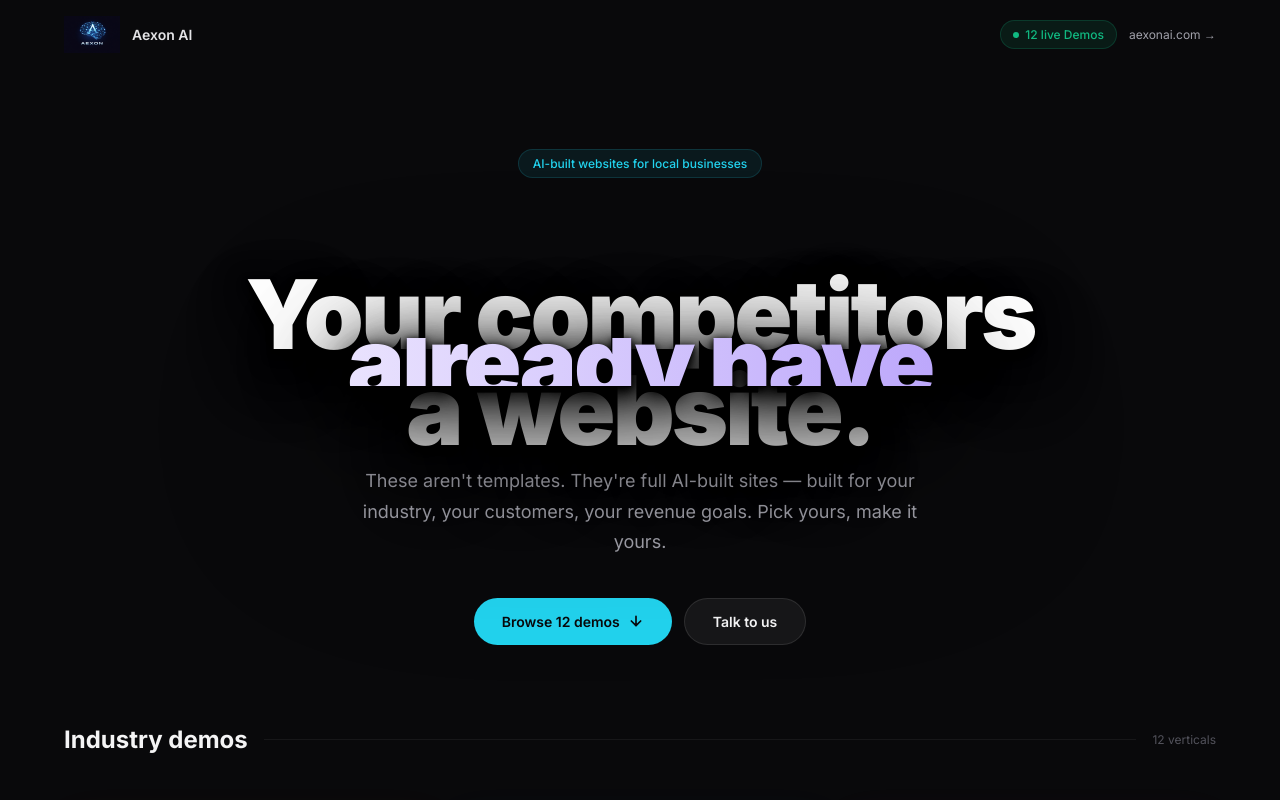
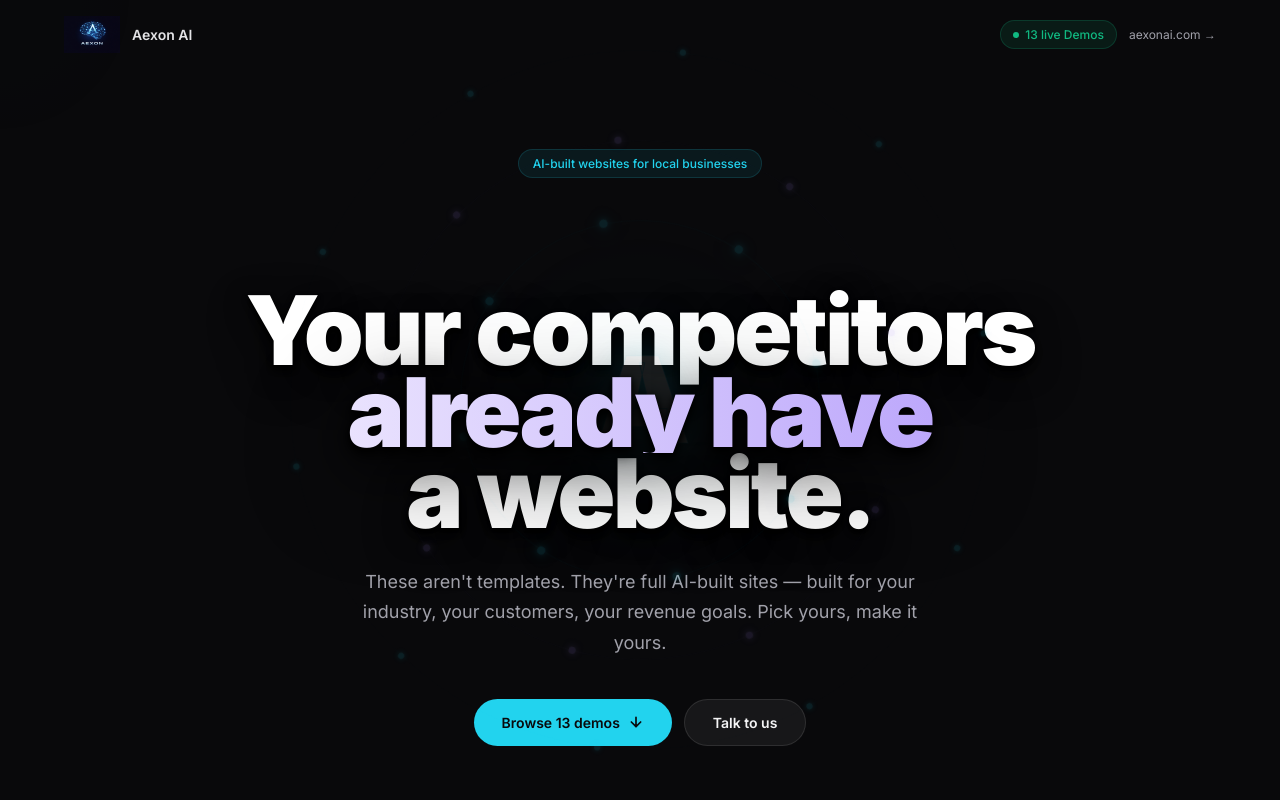
Before and after one commit to AEXON-AI-AGENCY/demo-staged-website-factory, a Next.js app: page / in a window 1280 px wide. Shown: the top 800 px of the page. Built offline with nearby package versions, Linux system fonts and the light colour scheme.

Commit message:
Full restore: orbital animation, 13 verticals (roofer back), line-height 0.85em, NOIR accent fix

```diff
--- a/app/page.tsx
+++ b/app/page.tsx
@@ -1,6 +1,7 @@
 "use client";
 
 import Image from "next/image";
+import AexonOrbitalAnimation from "@/components/AexonOrbitalAnimation";
 
 // ─── Icon map (inline SVGs, no external deps) ─────────────────────────────────
 const icons: Record<string, React.ReactNode> = {
@@ -70,22 +71,29 @@ const icons: Record<string, React.ReactNode> = {
       <rect x="2" y="3" width="20" height="14" rx="2"/><path d="M8 21h8M12 17v4"/>
     </svg>
   ),
+  roofer: (
+    <svg width="18" height="18" viewBox="0 0 24 24" fill="none" stroke="currentColor" strokeWidth="2" strokeLinecap="round" strokeLinejoin="round">
+      <path d="M3 9l9-7 9 7v11a2 2 0 0 1-2 2H5a2 2 0 0 1-2-2z"/>
+      <polyline points="9 22 9 12 15 12 15 22"/>
+    </svg>
+  ),
 };
 
 // ─── Vertical data ────────────────────────────────────────────────────────────
 const VERTICALS = {
-  hvac:         { name: "CoolPro HVAC",        industry: "HVAC",          accent: "#f97316", description: "Seasonal HVAC website with urgency-driven CTAs, maintenance plans showcase, and fast quote request forms that capture high-intent leads.", demoUrl: "/demo/hvac" },
-  electrician:   { name: "Current Electric LLC", industry: "Electrical",    accent: "#3b82f6", description: "Professional electrical services website with safety certifications front-and-center, service-specific landing pages, and instant scheduling.", demoUrl: "/demo/electrician" },
-  salon:         { name: "Glow Studio Salon",   industry: "Salon & Spa",   accent: "#ec4899", description: "Elegant salon website with visual stylist portfolios, service menu with pricing, and seamless online booking integration.", demoUrl: "/demo/salon" },
-  plumbing:      { name: "Bay Area Plumbing Co.", industry: "Plumbing",     accent: "#0ea5e9", description: "Service-focused plumbing website with instant booking, service area mapping, and trust signals that convert browsers into booked appointments.", demoUrl: "/demo/plumbing" },
-  "auto-repair": { name: "Westside Auto Care",   industry: "Auto Repair",   accent: "#8b5cf6", description: "Trust-building auto repair website with transparent pricing, service reminder features, and appointment scheduling that reduces no-shows.", demoUrl: "/demo/auto-repair" },
-  clothing:      { name: "NOIR Apparel",         industry: "Clothing Brand", accent: "#1e1e2e", description: "Fashion-forward brand website with lookbook aesthetics, product storytelling, and email capture for drop notifications.", demoUrl: "/demo/clothing" },
-  restaurant:    { name: "Mama Rosa's Italian Kitchen", industry: "Restaurant", accent: "#f59e0b", description: "Restaurant website with embedded menu, reservation system, and catering inquiry forms that capture group booking revenue.", demoUrl: "/demo/restaurant" },
-  "real-estate": { name: "Horizon Realty Group", industry: "Real Estate",   accent: "#10b981", description: "Boutique real estate website with agent profiles, listing showcases, and lead capture forms for buyer/seller inquiries.", demoUrl: "/demo/real-estate" },
-  "law-firm":    { name: "Morrison & Associates Law", industry: "Law Firm", accent: "#6366f1", description: "Professional law firm website with practice area pages, attorney credentials, and confidential consultation request forms.", demoUrl: "/demo/law-firm" },
-  insurance:     { name: "Shield Insurance Partners", industry: "Insurance", accent: "#22d3ee", description: "Insurance agency website with carrier comparisons, quote request forms, and trust-building testimonials from satisfied clients.", demoUrl: "/demo/insurance" },
-  ecommerce:     { name: "Vitality Nutrition",   industry: "E-Commerce",    accent: "#84cc16", description: "Clean supplement e-commerce website with ingredient transparency, customer reviews, and subscription options for recurring revenue.", demoUrl: "/demo/ecommerce" },
-  "tech-company":{ name: "Nexus AI",             industry: "Tech Company",  accent: "#a78bfa", description: "Enterprise AI platform demo with agentic workflows, data intelligence, and scalable automation showcase.", demoUrl: "/demo/tech-company" },
+  hvac:          { name: "CoolPro HVAC",               industry: "HVAC",           accent: "#f97316", description: "Seasonal HVAC website with urgency-driven CTAs, maintenance plans showcase, and fast quote request forms that capture high-intent leads.", demoUrl: "/demo/hvac" },
+  electrician:   { name: "Current Electric LLC",        industry: "Electrical",     accent: "#3b82f6", description: "Professional electrical services website with safety certifications front-and-center, service-specific landing pages, and instant scheduling.", demoUrl: "/demo/electrician" },
+  salon:          { name: "Glow Studio Salon",          industry: "Salon & Spa",    accent: "#ec4899", description: "Elegant salon website with visual stylist portfolios, service menu with pricing, and seamless online booking integration.", demoUrl: "/demo/salon" },
+  plumbing:       { name: "Bay Area Plumbing Co.",      industry: "Plumbing",       accent: "#0ea5e9", description: "Service-focused plumbing website with instant booking, service area mapping, and trust signals that convert browsers into booked appointments.", demoUrl: "/demo/plumbing" },
+  "auto-repair": { name: "Westside Auto Care",          industry: "Auto Repair",    accent: "#8b5cf6", description: "Trust-building auto repair website with transparent pricing, service reminder features, and appointment scheduling that reduces no-shows.", demoUrl: "/demo/auto-repair" },
+  roofer:         { name: "TopTier Roofing",            industry: "Roofing",        accent: "#EA580C", description: "Roofing contractor website with project galleries, insurance claim guidance, and inspection request forms optimized for storm damage season.", demoUrl: "/demo/roofer" },
+  clothing:       { name: "NOIR Apparel",                industry: "Clothing Brand",  accent: "#8b5cf6", description: "Fashion-forward brand website with lookbook aesthetics, product storytelling, and email capture for drop notifications.", demoUrl: "/demo/clothing" },
+  restaurant:     { name: "Mama Rosa's Italian Kitchen", industry: "Restaurant",    accent: "#f59e0b", description: "Restaurant website with embedded menu, reservation system, and catering inquiry forms that capture group booking revenue.", demoUrl: "/demo/restaurant" },
+  "real-estate": { name: "Horizon Realty Group",         industry: "Real Estate",    accent: "#10b981", description: "Boutique real estate website with agent profiles, listing showcases, and lead capture forms for buyer/seller inquiries.", demoUrl: "/demo/real-estate" },
+  "law-firm":    { name: "Morrison & Associates Law",    industry: "Law Firm",       accent: "#6366f1", description: "Professional law firm website with practice area pages, attorney credentials, and confidential consultation request forms.", demoUrl: "/demo/law-firm" },
+  insurance:      { name: "Shield Insurance Partners",   industry: "Insurance",      accent: "#22d3ee", description: "Insurance agency website with carrier comparisons, quote request forms, and trust-building testimonials from satisfied clients.", demoUrl: "/demo/insurance" },
+  ecommerce:      { name: "Vitality Nutrition",           industry: "E-Commerce",     accent: "#84cc16", description: "Clean supplement e-commerce website with ingredient transparency, customer reviews, and subscription options for recurring revenue.", demoUrl: "/demo/ecommerce" },
+  "tech-company":{ name: "Nexus AI",                      industry: "Tech Company",   accent: "#a78bfa", description: "Enterprise AI platform demo with agentic workflows, data intelligence, and scalable automation showcase.", demoUrl: "/demo/tech-company" },
 } as const;
 
 type VerticalKey = keyof typeof VERTICALS;
@@ -188,6 +196,9 @@ export default function Home() {
   return (
     <div style={{ minHeight: "100vh", background: "#09090b", color: "#f4f4f5", fontFamily: "Inter, system-ui, sans-serif" }}>
 
+      {/* Orbital animation — fixed background, first child, z-index 0 */}
+      <AexonOrbitalAnimation />
+
       {/* Nav */}
       <nav style={{ maxWidth: "1200px", margin: "0 auto", padding: "16px 24px", display: "flex", alignItems: "center", justifyContent: "space-between" }}>
         <div style={{ display: "flex", alignItems: "center", gap: "12px" }}>
@@ -197,7 +208,7 @@ export default function Home() {
         <div style={{ display: "flex", alignItems: "center", gap: "12px" }}>
           <span style={{ display: "inline-flex", alignItems: "center", gap: "6px", padding: "6px 12px", borderRadius: "99px", fontSize: "12px", fontWeight: 500, background: "rgba(16,185,129,0.1)", color: "#10b981", border: "1px solid rgba(16,185,129,0.2)" }}>
             <span style={{ width: "6px", height: "6px", borderRadius: "50%", background: "#10b981", display: "inline-block" }} />
-            12 live Demos
+            13 live Demos
           </span>
           <a href="https://aexonai.com" target="_blank" rel="noopener noreferrer" style={{ fontSize: "12px", color: "#a1a1aa", textDecoration: "none" }}>
             aexonai.com →
@@ -211,9 +222,13 @@ export default function Home() {
           AI-built websites for local businesses
         </div>
 
-        {/* Headline */}
-        <h1 style={{ fontSize: "clamp(48px, 8vw, 96px)", fontWeight: 900, lineHeight: 0.5, marginBottom: "32px", letterSpacing: "-0.03em" }}>
-          <span style={{ display: "block", color: "#ffffff", textShadow: "0 1px 0 #000, 0 2px 3px #000, 0 4px 6px rgba(0,0,0,0.8), 0 6px 12px rgba(0,0,0,0.7), 0 8px 24px rgba(0,0,0,0.6), 0 12px 36px rgba(0,0,0,0.5), 0 20px 60px rgba(0,0,0,0.4), 0 32px 80px rgba(0,0,0,0.3)" }}>
+        {/* Headline — line-height 0.85em to fix merge */}
+        <h1 style={{ fontSize: "clamp(48px, 8vw, 96px)", fontWeight: 900, lineHeight: 0.85, marginBottom: "32px", letterSpacing: "-0.03em" }}>
+          <span style={{
+            display: "block",
+            color: "#ffffff",
+            textShadow: "0 1px 0 #000, 0 2px 3px #000, 0 4px 6px rgba(0,0,0,0.8), 0 8px 24px rgba(0,0,0,0.6), 0 16px 48px rgba(0,0,0,0.4)",
+          }}>
             Your competitors
           </span>
           <span style={{
@@ -223,11 +238,15 @@ export default function Home() {
             WebkitTextFillColor: "transparent",
             backgroundClip: "text",
             textShadow: "none",
-            filter: "drop-shadow(0 1px 0 #000) drop-shadow(0 2px 3px #000) drop-shadow(0 4px 6px rgba(0,0,0,0.8)) drop-shadow(0 6px 12px rgba(0,0,0,0.7)) drop-shadow(0 8px 24px rgba(0,0,0,0.6)) drop-shadow(0 12px 36px rgba(0,0,0,0.5)) drop-shadow(0 20px 60px rgba(0,0,0,0.4)) drop-shadow(0 32px 80px rgba(0,0,0,0.3))",
+            filter: "drop-shadow(0 1px 0 #000) drop-shadow(0 2px 3px #000) drop-shadow(0 4px 6px rgba(0,0,0,0.8)) drop-shadow(0 8px 24px rgba(0,0,0,0.6)) drop-shadow(0 16px 48px rgba(0,0,0,0.4))",
           }}>
             already have
           </span>
-          <span style={{ display: "block", color: "#ffffff", textShadow: "0 1px 0 #000, 0 2px 3px #000, 0 4px 6px rgba(0,0,0,0.8), 0 6px 12px rgba(0,0,0,0.7), 0 8px 24px rgba(0,0,0,0.6), 0 12px 36px rgba(0,0,0,0.5), 0 20px 60px rgba(0,0,0,0.4), 0 32px 80px rgba(0,0,0,0.3)" }}>
+          <span style={{
+            display: "block",
+            color: "#ffffff",
+            textShadow: "0 1px 0 #000, 0 2px 3px #000, 0 4px 6px rgba(0,0,0,0.8), 0 8px 24px rgba(0,0,0,0.6), 0 16px 48px rgba(0,0,0,0.4)",
+          }}>
             a website.
           </span>
         </h1>
@@ -238,7 +257,7 @@ export default function Home() {
 
         <div style={{ display: "flex", gap: "12px", justifyContent: "center", flexWrap: "wrap" }}>
           <a href="#demos" style={{ display: "inline-flex", alignItems: "center", gap: "8px", padding: "14px 28px", borderRadius: "99px", fontSize: "14px", fontWeight: 600, background: "#22d3ee", color: "#09090b", textDecoration: "none", transition: "opacity 0.2s" }}>
-            Browse 12 demos
+            Browse 13 demos
             <svg width="16" height="16" viewBox="0 0 24 24" fill="none" stroke="currentColor" strokeWidth="2.5" strokeLinecap="round" strokeLinejoin="round">
               <path d="M12 5v14M5 12l7 7 7-7"/>
             </svg>
@@ -254,14 +273,15 @@ export default function Home() {
         <div style={{ display: "flex", alignItems: "center", gap: "16px", marginBottom: "48px" }}>
           <h2 style={{ fontSize: "24px", fontWeight: 700, color: "#f4f4f5", whiteSpace: "nowrap" }}>Industry demos</h2>
           <div style={{ flex: 1, height: "1px", background: "rgba(255,255,255,0.06)" }} />
-          <span style={{ fontSize: "12px", color: "#52525b", whiteSpace: "nowrap" }}>12 verticals</span>
+          <span style={{ fontSize: "12px", color: "#52525b", whiteSpace: "nowrap" }}>13 verticals</span>
         </div>
 
         <div style={{ display: "flex", flexDirection: "column", gap: "16px" }}>
           <Row keys={["hvac", "electrician", "salon"]} />
-          <Row keys={["plumbing", "auto-repair", "clothing"]} />
-          <Row keys={["restaurant", "real-estate", "law-firm"]} />
-          <Row keys={["insurance", "ecommerce", "tech-company"]} />
+          <Row keys={["plumbing", "auto-repair", "roofer"]} />
+          <Row keys={["clothing", "restaurant", "real-estate"]} />
+          <Row keys={["law-firm", "insurance", "ecommerce"]} />
+          <Row keys={["tech-company"]} />
         </div>
       </section>
 
--- a/components/AexonOrbitalAnimation.tsx
+++ b/components/AexonOrbitalAnimation.tsx
@@ -3,67 +3,206 @@
 /**
  * AexonOrbitalAnimation
  * Futuristic 3D animated "A" logo with 3 orbital rings and glowing nodes.
- * Matches AEXON brand — deep space background, bright white volumetric "A",
- * cyan glow rings, 8-10 glowing nodes orbiting at differential speeds.
- *
  * CSS animations driven, GPU-accelerated, mobile-friendly.
  * Serves as a persistent full-page background (position: fixed, z-index: 0).
  */
 
 export default function AexonOrbitalAnimation() {
   return (
-    <div className="orbital-container" aria-hidden="true">
-      {/* Deep space background */}
-      <div className="orbital-bg" />
+    <div
+      style={{
+        position: "fixed",
+        inset: "0",
+        zIndex: 0,
+        opacity: 0.12,
+        pointerEvents: "none",
+        overflow: "hidden",
+      }}
+    >
+      {/* Ambient center glow */}
+      <div
+        style={{
+          position: "absolute",
+          top: "50%",
+          left: "50%",
+          transform: "translate(-50%, -50%)",
+          width: "600px",
+          height: "600px",
+          borderRadius: "50%",
+          background:
+            "radial-gradient(circle, rgba(34,211,238,0.15) 0%, rgba(34,211,238,0.04) 40%, transparent 70%)",
+          animation: "pulse-center 6s ease-in-out infinite",
+        }}
+      />
 
-      {/* Atmospheric glow beneath center */}
-      <div className="orbital-center-glow" />
-
-      {/* Three orbital rings */}
-      <div className="orbital-ring ring-1">
-        <div className="ring-body" />
-        {/* 3 nodes on ring 1 */}
-        <div className="orbital-node node-primary node-1a" />
-        <div className="orbital-node node-secondary node-1b" />
-        <div className="orbital-node node-primary node-1c" />
+      {/* ── Ring 1: 8 cyan nodes, clockwise ── */}
+      <div
+        style={{
+          position: "absolute",
+          top: "50%",
+          left: "50%",
+          transform: "translate(-50%, -50%)",
+          width: "360px",
+          height: "360px",
+          borderRadius: "50%",
+          border: "1px solid rgba(34,211,238,0.18)",
+          animation: "orbit-1 10s linear infinite",
+        }}
+      >
+        {[0, 45, 90, 135, 180, 225, 270, 315].map((deg, i) => (
+          <div
+            key={`r1-${i}`}
+            style={{
+              position: "absolute",
+              top: "50%",
+              left: "50%",
+              width: "8px",
+              height: "8px",
+              borderRadius: "50%",
+              background: "#22d3ee",
+              boxShadow:
+                "0 0 6px #22d3ee, 0 0 14px rgba(34,211,238,0.7), 0 0 24px rgba(34,211,238,0.4)",
+              transform: `rotate(${deg}deg) translateX(180px) translateY(-50%)`,
+              transformOrigin: "center center",
+              marginLeft: "-4px",
+              marginTop: "-4px",
+            }}
+          />
+        ))}
       </div>
 
-      <div className="orbital-ring ring-2">
-        <div className="ring-body" />
-        {/* 3 nodes on ring 2 */}
-        <div className="orbital-node node-primary node-2a" />
-        <div className="orbital-node node-secondary node-2b" />
-        <div className="orbital-node node-primary node-2c" />
+      {/* ── Ring 2: 9 violet nodes, counter-clockwise ── */}
+      <div
+        style={{
+          position: "absolute",
+          top: "50%",
+          left: "50%",
+          transform: "translate(-50%, -50%)",
+          width: "520px",
+          height: "520px",
+          borderRadius: "50%",
+          border: "1px solid rgba(167,139,250,0.14)",
+          animation: "orbit-2 16s linear infinite",
+        }}
+      >
+        {[0, 40, 80, 120, 160, 200, 240, 280, 320].map((deg, i) => (
+          <div
+            key={`r2-${i}`}
+            style={{
+              position: "absolute",
+              top: "50%",
+              left: "50%",
+              width: "7px",
+              height: "7px",
+              borderRadius: "50%",
+              background: "#a78bfa",
+              boxShadow:
+                "0 0 6px #a78bfa, 0 0 14px rgba(167,139,250,0.6), 0 0 22px rgba(167,139,250,0.3)",
+              transform: `rotate(${deg}deg) translateX(260px) translateY(-50%)`,
+              transformOrigin: "center center",
+              marginLeft: "-3.5px",
+              marginTop: "-3.5px",
+            }}
+          />
+        ))}
       </div>
 
-      <div className="orbital-ring ring-3">
-        <div className="ring-body" />
-        {/* 3 nodes on ring 3 */}
-        <div className="orbital-node node-primary node-3a" />
-        <div className="orbital-node node-secondary node-3b" />
-        <div className="orbital-node node-primary node-3c" />
+      {/* ── Ring 3: 10 cyan nodes, clockwise ── */}
+      <div
+        style={{
+          position: "absolute",
+          top: "50%",
+          left: "50%",
+          transform: "translate(-50%, -50%)",
+          width: "700px",
+          height: "700px",
+          borderRadius: "50%",
+          border: "1px solid rgba(34,211,238,0.09)",
+          animation: "orbit-3 22s linear infinite",
+        }}
+      >
+        {[0, 36, 72, 108, 144, 180, 216, 252, 288, 324].map((deg, i) => (
+          <div
+            key={`r3-${i}`}
+            style={{
+              position: "absolute",
+              top: "50%",
+              left: "50%",
+              width: "6px",
+              height: "6px",
+              borderRadius: "50%",
+              background: "#22d3ee",
+              boxShadow:
+                "0 0 5px #22d3ee, 0 0 12px rgba(34,211,238,0.5), 0 0 18px rgba(34,211,238,0.2)",
+              transform: `rotate(${deg}deg) translateX(350px) translateY(-50%)`,
+              transformOrigin: "center center",
+              marginLeft: "-3px",
+              marginTop: "-3px",
+            }}
+          />
+        ))}
       </div>
 
-      {/* Centered volumetric "A" letter */}
-      <div className="orbital-a-container">
-        {/* Outer halo */}
-        <div className="a-halo" />
-        {/* Mid glow */}
-        <div className="a-mid-glow" />
-        {/* Inner glow */}
-        <div className="a-inner-glow" />
-        {/* The "A" letter */}
-        <div className="a-letter">A</div>
-        {/* Cyan edge highlight */}
-        <div className="a-edge-glow" />
+      {/* ── Center "A" letter with glow ── */}
+      <div
+        style={{
+          position: "absolute",
+          top: "50%",
+          left: "50%",
+          transform: "translate(-50%, -50%)",
+          display: "flex",
+          alignItems: "center",
+          justifyContent: "center",
+          zIndex: 2,
+        }}
+      >
+        {/* Halo */}
+        <div
+          style={{
+            position: "absolute",
+            width: "160px",
+            height: "160px",
+            borderRadius: "50%",
+            background:
+              "radial-gradient(circle, rgba(34,211,238,0.2) 0%, rgba(34,211,238,0.05) 50%, transparent 70%)",
+            animation: "pulse-halo 4s ease-in-out infinite",
+          }}
+        />
+        {/* The "A" */}
+        <div
+          style={{
+            fontSize: "120px",
+            fontWeight: 900,
+            color: "#ffffff",
+            lineHeight: 1,
+            letterSpacing: "-0.05em",
+            textShadow:
+              "0 0 20px rgba(34,211,238,0.8), 0 0 40px rgba(34,211,238,0.5), 0 0 80px rgba(34,211,238,0.3), 0 0 120px rgba(34,211,238,0.15)",
+            WebkitTextStroke: "1px rgba(34,211,238,0.6)",
+          }}
+        >
+          A
+        </div>
       </div>
 
-      {/* Scattered ambient particles */}
-      <div className="particle particle-1" />
-      <div className="particle particle-2" />
-      <div className="particle particle-3" />
-      <div className="particle particle-4" />
-      <div className="particle particle-5" />
+      {/* Cursor spotlight (updated via JS in parent) */}
+      <div
+        id="orbital-cursor"
+        style={{
+          position: "fixed",
+          top: 0,
+          left: 0,
+          width: "600px",
+          height: "600px",
+          borderRadius: "50%",
+          pointerEvents: "none",
+          background:
+            "radial-gradient(circle, rgba(34,211,238,0.06) 0%, transparent 70%)",
+          transform: "translate(-50%, -50%)",
+          transition: "left 0.15s ease, top 0.15s ease",
+          zIndex: 3,
+        }}
+      />
     </div>
   );
 }
```
Also changed, not shown: app/globals.css (+22 -0 lines).
